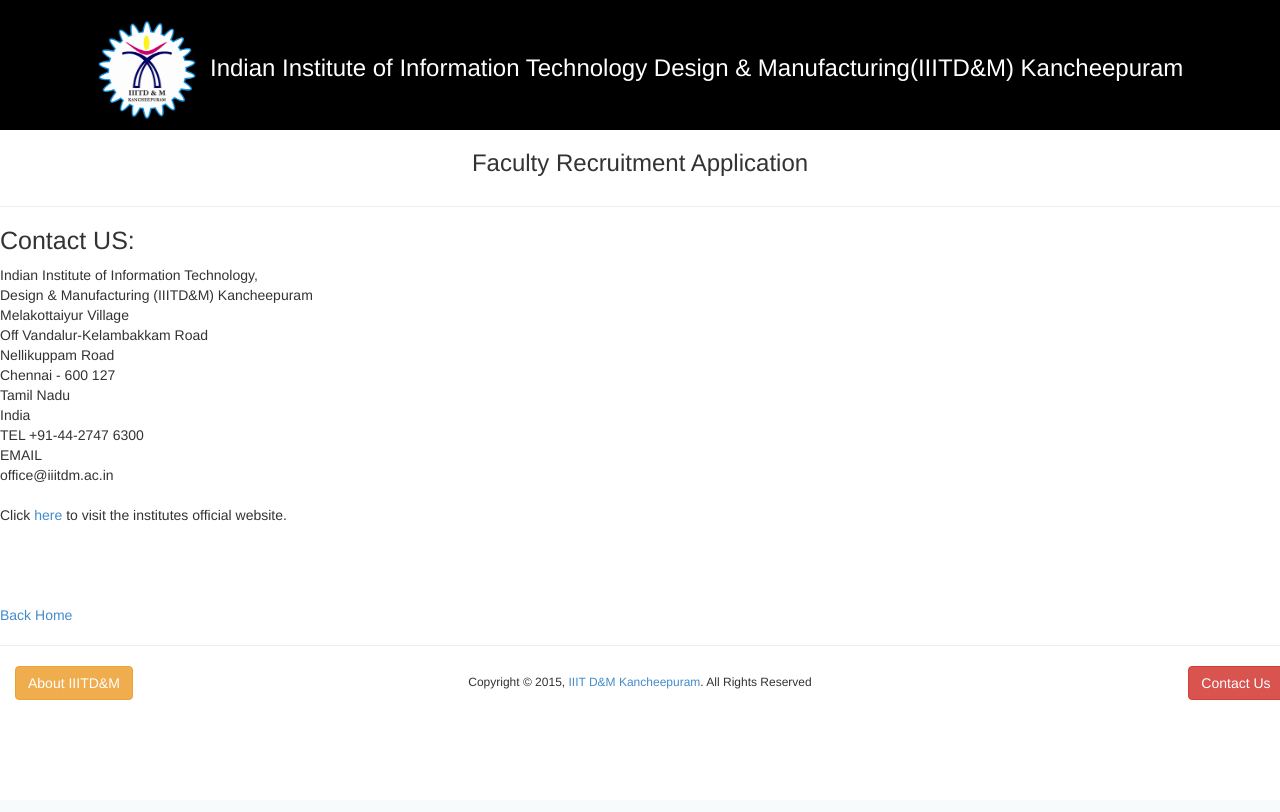
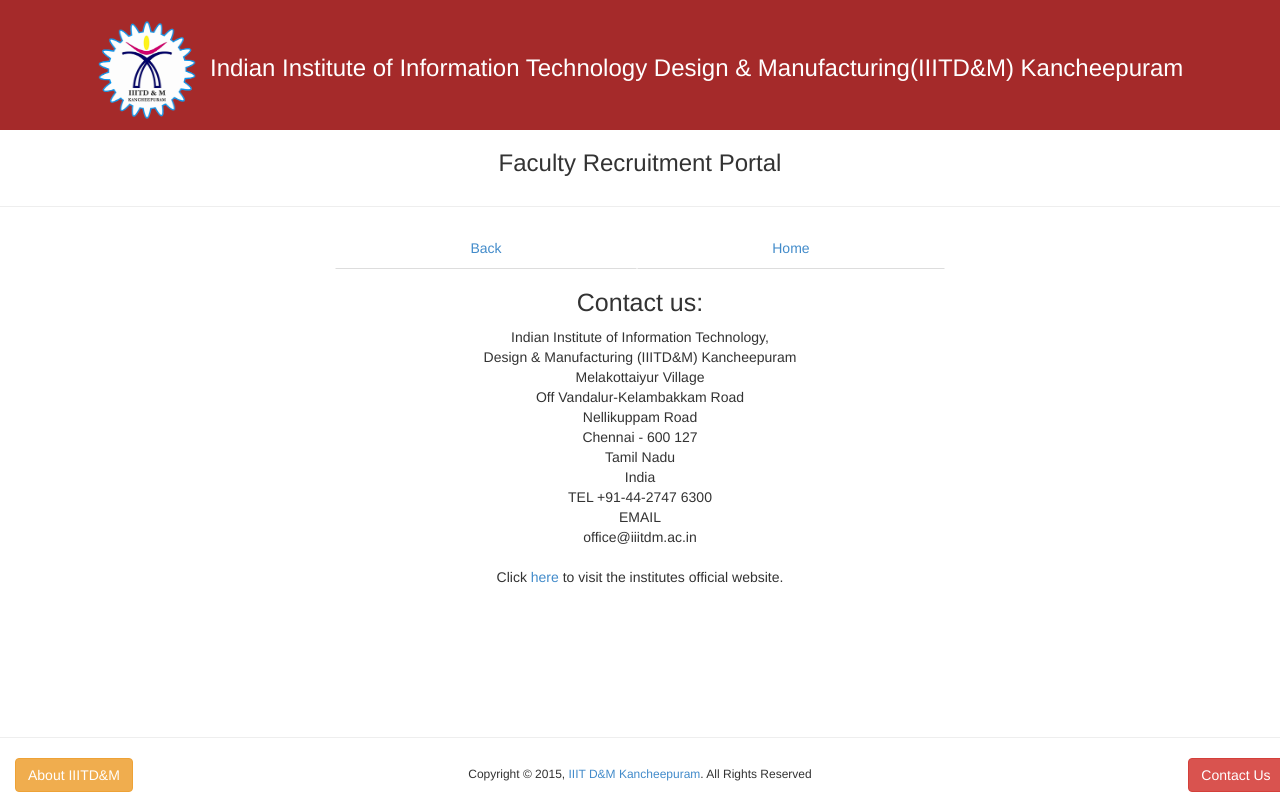
Before and after one commit to avinashingit/css_mail, a PHP site: page /contact.php in a window 1280 px wide. Before the commit the page ends 700 px from the top, so only its background shows below. Run offline with PHP 8.4, Linux system fonts and the light colour scheme.

Commit message:
Front end changes
Refined front end chnges

```diff
--- a/contact.php
+++ b/contact.php
@@ -1,7 +1,23 @@
 <?php include 'header1.php'; ?>
 <?php include 'tab_style.php'; ?>
-<h3 class="ttle" style="font-size : 25px;">Contact US:</h3>
-<div position="right">
+<div class="row">
+
+	<div class="col-md-6 col-md-offset-3">
+
+		<nav class="nav nav-tabs nav-justified">
+
+			<li><a href="javascript:history.go(-1)">Back</a></li>
+			<li><a href="home.php">Home</a></li>
+
+		</nav>
+
+	</div>
+
+</div>
+
+
+<h3 class="ttle text-center" style="font-size : 25px;">Contact us:</h3>
+<div class="text-center">
 	Indian Institute of Information Technology,</br>
 	Design & Manufacturing (IIITD&M) Kancheepuram</br>
 	Melakottaiyur Village</br>
@@ -13,10 +29,9 @@ India</br>
 	TEL +91-44-2747 6300</br>
 	EMAIL</br>
 	office@iiitdm.ac.in</br>
-</div></br>
-Click <a href="http://www.iiitdm.ac.in/">here</a> to visit the institutes official website.
+</div>
+</br>
+<p class="text-center">Click <a href="http://www.iiitdm.ac.in/">here</a> to visit the institutes official website.</p>
 </br></br></br></br></br>
-<a href="javascript:history.go(-1)">Back</a>
-<a href="home.php">Home</a>
 </br>
 <?php include 'footer.php'; ?>
--- a/footer.php
+++ b/footer.php
@@ -13,7 +13,7 @@
 
 	<div class="col-md-10 text-center">
 
-		<h6>Copyright © 2015, <a href="www.iiitdm.ac.in">IIIT D&M Kancheepuram</a>. All Rights Reserved</h6>
+		<h6>Copyright © 2015, <a href="http://www.iiitdm.ac.in">IIIT D&M Kancheepuram</a>. All Rights Reserved</h6>
 
 	</div>
 
--- a/header1.php
+++ b/header1.php
@@ -1,7 +1,7 @@
 <?php require_once("./externalLinks.php");?>
 <div class="row" style="margin:0px !important;padding:0px !important;">
 
-	<div class="col-md-12 text-center" style="margin:0px !important;padding:0px !important;background-color:#000;color:#fff;">
+	<div class="col-md-12 text-center" style="margin:0px !important;padding:0px !important;background-color:#A52A2A;color:#fff;">
 
 		<h3 style="padding:0px;"><img src='Medium.png' align='center' width="100" height="100">&nbsp;&nbsp;Indian Institute of Information Technology Design & Manufacturing(IIITD&M) Kancheepuram</h3>
 
@@ -13,7 +13,7 @@
 
 	<div class="col-md-6 col-md-offset-3 text-center">
 
-		<h3>Faculty Recruitment Application</h3>
+		<h3>Faculty Recruitment Portal</h3>
 
 	</div>
 
--- a/login.php
+++ b/login.php
@@ -41,7 +41,7 @@ if(isset($_POST['submitted']))
 
 <div class="row">
 
-  <div class="col-md-4 col-md-offset-4 text-center">
+  <div class="col-md-6 col-md-offset-3 text-center">
 
       <!-- Form Code Start -->
       <div  style="border:none !important" align='left'>
@@ -50,7 +50,7 @@ if(isset($_POST['submitted']))
 
       <input type='hidden' name='submitted' id='submitted' value='1'/>
 
-      <div class='short_explanation' style="color:red;">* required fields</div>
+      <div class='short_explanation text-center' style="color:red;">* required fields</div>
 
       <br/>
 
@@ -71,7 +71,7 @@ if(isset($_POST['submitted']))
             </div>
             <br/>
               <input class="btn btn-md btn-primary" type='submit' name='Submit' value='Submit' />
-          <br/><div class='short_explanation'><a href='reset-pwd-req.php'>Forgot Username and/or Password?</a></div>
+          <br/><br/><div class='short_explanation'><a href='reset-pwd-req.php'>Forgot Username and/or Password?</a></div>
 
         </div>
 
--- a/register.php
+++ b/register.php
@@ -58,7 +58,7 @@ if(isset($_POST['submitted']))
                     <input class="form-control" type='text' name='username' id='username' value='<?php echo $fgmembersite->SafeDisplay('username') ?>' maxlength="50" /><br/>
                     <span id='register_username_errorloc' class='error'></span>
                 </div>
-                <div class='form-group' style='height:80px;'>
+                <div class='form-group'>
                     <label for='password' >Password <span style="color:red;">*</span>:</label><br/>
                     <div class='pwdwidgetdiv' id='thepwddiv' ></div>
                     <noscript>
```
Also changed, not shown: about.php (+28 -6 lines). Lines whose indentation alone changed are shown as unchanged.
